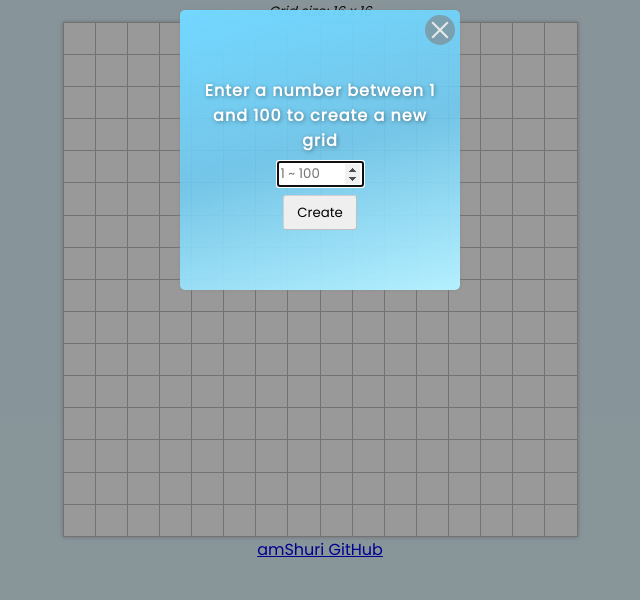
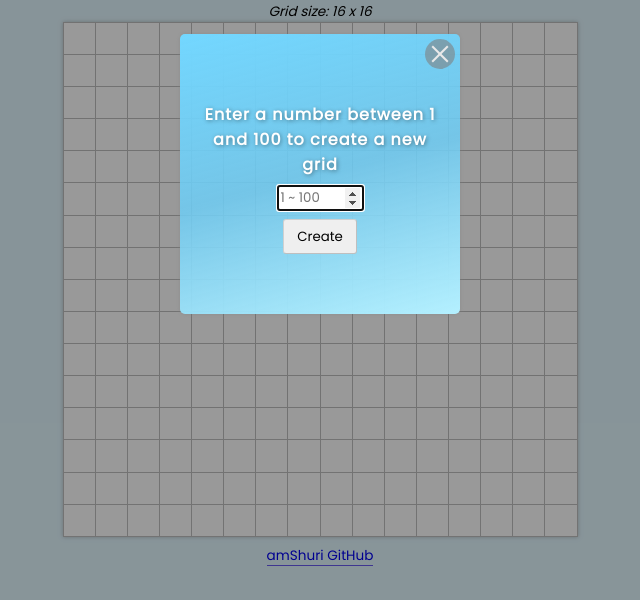
Before and after one commit to amShuri/Etch-a-Sketch, a plain HTML site: page index.html in a window 1280 px wide. Both pictures are taken after a click on the button "New Grid". Shown: the part 86-686 px from the top of the page, without its empty margins (320-960 px from the left). Drawn offline with Linux system fonts and the light colour scheme.

Commit message:
Update body margins and add style to footer links

```diff
--- a/style.css
+++ b/style.css
@@ -13,7 +13,6 @@
 body {
     max-width: 550px;
     margin: 0 auto;
-    margin-bottom: 1rem;
     animation-name: bg-color;
     animation-duration: 8s;
     animation-iteration-count: infinite;
@@ -44,9 +43,8 @@ button:active {
 }
 
 .para-grid-size {
-    display: flex;
-    justify-content: center;
     margin: 0;
+    text-align: center;
     font-size: 0.85rem;
     font-style: italic;
 }
@@ -102,7 +100,7 @@ button:active {
     background-color: rgb(180, 240, 255);
     background: linear-gradient(345deg, rgba(180, 240, 255, 1) 0%, rgba(110, 205, 245, 0.85) 50%, rgba(115, 215, 255, 1) 100%);
     margin: 0 auto;
-    margin-top: 6rem;
+    margin-top: 7.5rem;
     display: flex;
     align-items: center;
     justify-content: center;
@@ -117,7 +115,6 @@ button:active {
     color: #fff;
     font-weight: bold;
     text-align: center;
-    font-family: inherit;
     text-shadow: 1px 1px 4px rgba(0, 0, 0, 0.4);
 }
 
@@ -166,9 +163,23 @@ button:active {
 }
 
 footer {
-    display: flex;
-    justify-content: center;
+    text-align: center;
+    margin: 5px 0;
 }
+footer a {
+    font-size: 0.85rem;
+    text-decoration: none;
+    border-bottom: 1px solid rgb(105, 90, 240);
+}
+footer a:visited {
+    color:rgb(105, 90, 240);
+}
+footer a:hover{
+    color: rgb(235, 65, 65);
+    border-bottom: 1px solid rgb(235, 65, 65);
+}
+
+
 
 @keyframes bg-color {
     0% {background: rgba(114, 216, 255, 0.2);}
```
